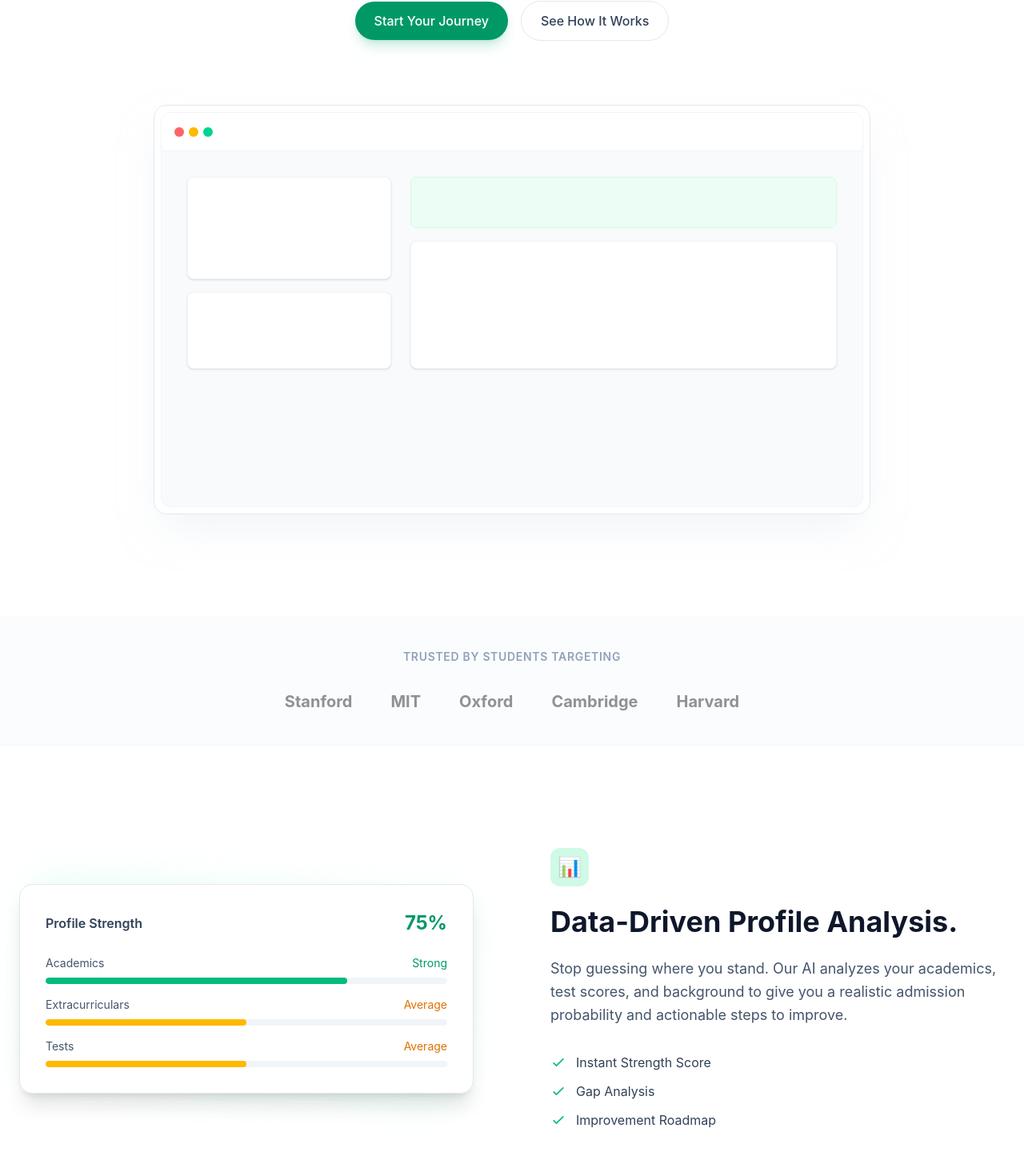
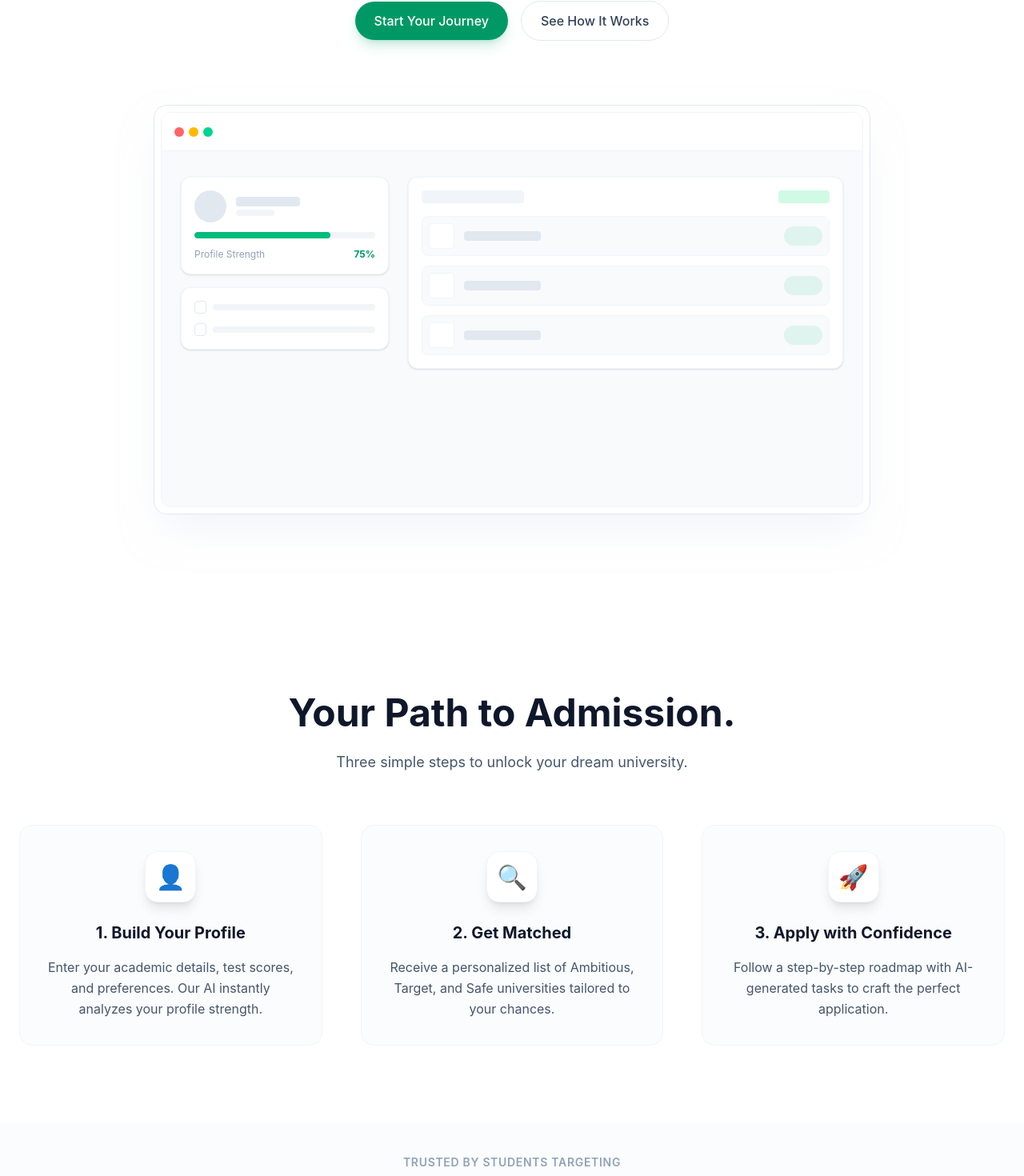
Before and after one commit to Pozhilan2006/ai-counsellor-frontend, a Next.js app: page / in a window 1280 px wide. Shown: the part 628-2098 px from the top of the page at 80% size. Built offline with nearby package versions, Linux system fonts and the light colour scheme.

Commit message:
Phase 27: Content Update - Populate Hero Visual & Add How It Works Section

```diff
--- a/app/page.tsx
+++ b/app/page.tsx
@@ -88,20 +88,114 @@ export default function Home() {
                       <div className="w-3 h-3 rounded-full bg-emerald-400"></div>
                     </div>
                   </div>
-                  <div className="p-8 w-full h-full pt-20 grid grid-cols-3 gap-6">
+                  <div className="p-6 w-full h-full pt-20 grid grid-cols-1 md:grid-cols-3 gap-6 overflow-hidden">
+                    {/* Fake Sidebar/Profile */}
                     <div className="col-span-1 space-y-4">
-                      <div className="h-32 rounded-lg bg-white shadow-sm border border-slate-100"></div>
-                      <div className="h-24 rounded-lg bg-white shadow-sm border border-slate-100"></div>
+                      {/* Profile Card */}
+                      <div className="p-4 rounded-xl bg-white shadow-sm border border-slate-100 flex flex-col gap-3">
+                        <div className="flex items-center gap-3">
+                          <div className="w-10 h-10 rounded-full bg-slate-200"></div>
+                          <div className="space-y-1">
+                            <div className="w-20 h-3 bg-slate-200 rounded"></div>
+                            <div className="w-12 h-2 bg-slate-100 rounded"></div>
+                          </div>
+                        </div>
+                        <div className="w-full h-2 bg-slate-100 rounded-full overflow-hidden">
+                          <div className="h-full w-3/4 bg-emerald-500 rounded-full"></div>
+                        </div>
+                        <div className="flex justify-between text-xs text-slate-400">
+                          <span>Profile Strength</span>
+                          <span className="text-emerald-600 font-bold">75%</span>
+                        </div>
+                      </div>
+
+                      {/* Mini Tasks */}
+                      <div className="p-4 rounded-xl bg-white shadow-sm border border-slate-100 space-y-3">
+                        {[1, 2].map(i => (
+                          <div key={i} className="flex gap-2 items-center">
+                            <div className="w-4 h-4 rounded border border-slate-200"></div>
+                            <div className="w-full h-2 bg-slate-100 rounded"></div>
+                          </div>
+                        ))}
+                      </div>
                     </div>
+
+                    {/* Main Content Areas */}
                     <div className="col-span-2 space-y-4">
-                      <div className="h-16 rounded-lg bg-emerald-50 border border-emerald-100 w-full"></div>
-                      <div className="h-40 rounded-lg bg-white shadow-sm border border-slate-100 w-full"></div>
+                      {/* University Matches */}
+                      <div className="p-4 rounded-xl bg-white shadow-sm border border-slate-100">
+                        <div className="flex justify-between mb-4">
+                          <div className="w-32 h-4 bg-slate-100 rounded"></div>
+                          <div className="w-16 h-4 bg-emerald-100 rounded"></div>
+                        </div>
+                        <div className="space-y-3">
+                          {[1, 2, 3].map(i => (
+                            <div key={i} className="flex items-center justify-between p-2 rounded-lg bg-slate-50 border border-slate-100">
+                              <div className="flex items-center gap-3">
+                                <div className="w-8 h-8 rounded bg-white border border-slate-100"></div>
+                                <div className="w-24 h-3 bg-slate-200 rounded"></div>
+                              </div>
+                              <div className="w-12 h-6 rounded-full bg-emerald-500/10"></div>
+                            </div>
+                          ))}
+                        </div>
+                      </div>
                     </div>
                   </div>
                 </div>
               </div>
             </motion.div>
           </motion.div>
+        </div>
+      </section>
+
+      {/* How it Works Section */}
+      <section id="how-it-works" className="py-24 bg-white relative">
+        <div className="max-w-7xl mx-auto px-6">
+          <div className="text-center max-w-3xl mx-auto mb-16">
+            <h2 className="text-3xl md:text-5xl font-bold text-slate-900 mb-6">Your Path to Admission.</h2>
+            <p className="text-lg text-slate-600">Three simple steps to unlock your dream university.</p>
+          </div>
+
+          <div className="grid md:grid-cols-3 gap-12 text-center">
+            {[
+              {
+                icon: "👤",
+                title: "1. Build Your Profile",
+                desc: "Enter your academic details, test scores, and preferences. Our AI instantly analyzes your profile strength."
+              },
+              {
+                icon: "🔍",
+                title: "2. Get Matched",
+                desc: "Receive a personalized list of Ambitious, Target, and Safe universities tailored to your chances."
+              },
+              {
+                icon: "🚀",
+                title: "3. Apply with Confidence",
+                desc: "Follow a step-by-step roadmap with AI-generated tasks to craft the perfect application."
+              }
+            ].map((step, i) => (
+              <motion.div
+                key={i}
+                initial={{ opacity: 0, y: 20 }}
+                whileInView={{ opacity: 1, y: 0 }}
+                viewport={{ once: true }}
+                transition={{ delay: i * 0.2 }}
+                className="relative group p-8 rounded-2xl border border-slate-100 bg-slate-50/50 hover:bg-white hover:shadow-xl transition-all duration-300"
+              >
+                <div className="w-16 h-16 rounded-2xl bg-white shadow-lg border border-slate-100 flex items-center justify-center text-3xl mb-6 mx-auto group-hover:scale-110 transition-transform">
+                  {step.icon}
+                </div>
+                <h3 className="text-xl font-bold text-slate-900 mb-4">{step.title}</h3>
+                <p className="text-slate-600 leading-relaxed">{step.desc}</p>
+
+                {/* Connector Line (Desktop) */}
+                {i !== 2 && (
+                  <div className="hidden md:block absolute top-1/2 -right-6 w-12 h-0.5 bg-slate-200 -z-10"></div>
+                )}
+              </motion.div>
+            ))}
+          </div>
         </div>
       </section>
 
```
